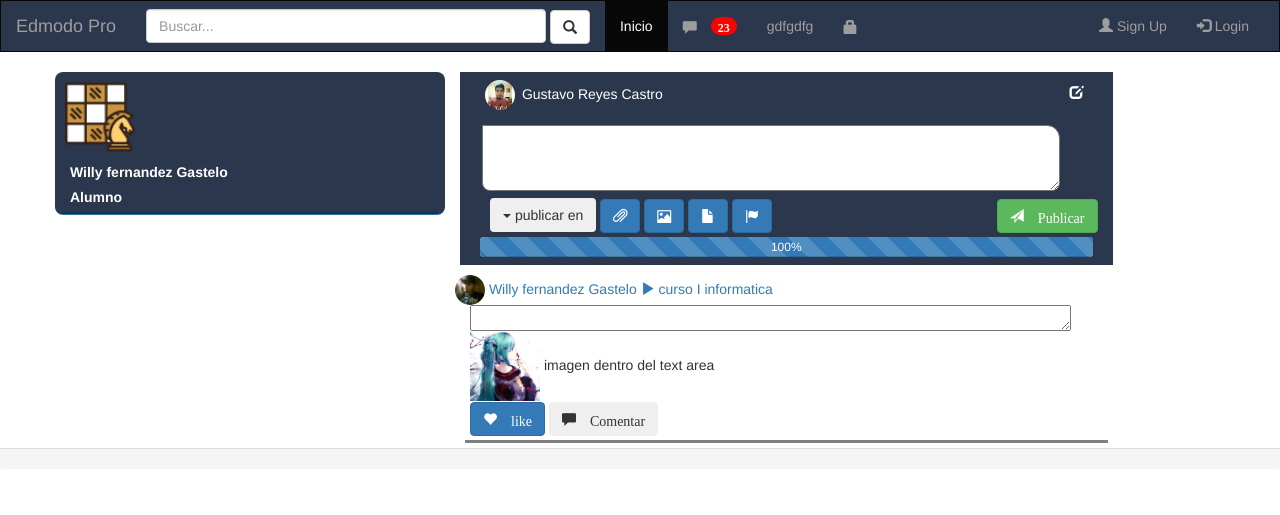
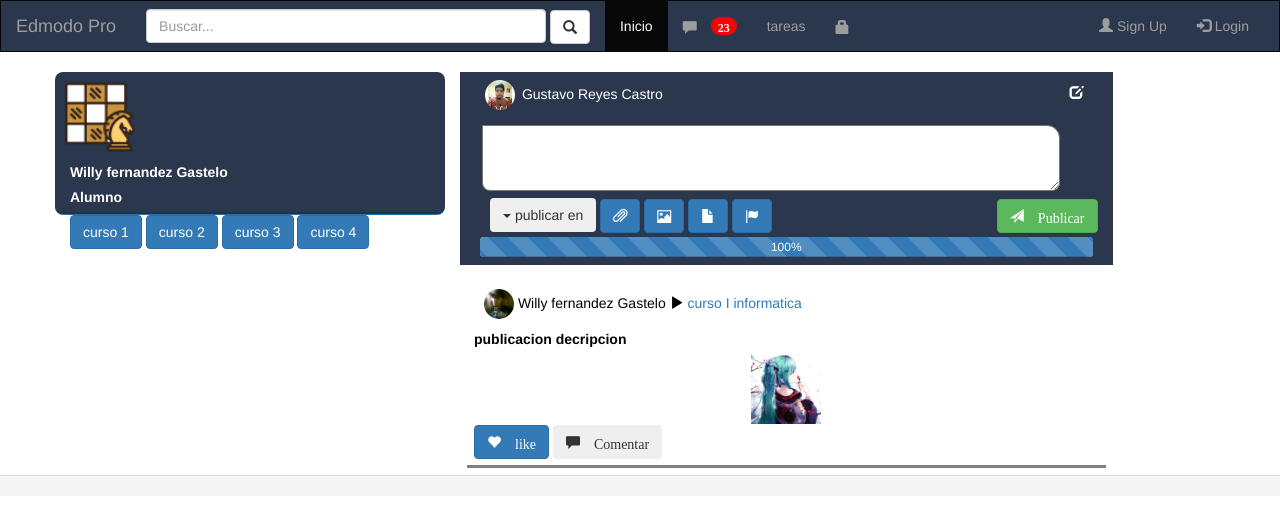
Before and after one commit to willyfer/EdmodoPro, a PHP site: page /principal.html in a window 1280 px wide. Shown: the top 515 px of the page. Run offline with PHP 8.4, Linux system fonts and the light colour scheme.

Commit message:
actualizacion
v4.0

```diff
--- a/material-kit-html-v2.0.4/assets/css/estili_willy.css
+++ b/material-kit-html-v2.0.4/assets/css/estili_willy.css
@@ -173,12 +173,13 @@
     background-color: red;
 }
 .ul2 {
-    border-color: cyan;
+    border-color: black;
     border-style: solid;
-    border-width: 1px;
+    border-width: 3px;
     width: 250px;
     margin: 5px;
     padding: 5px;
+    border-radius: 0px 10px 10px 10px;
 }
 #form_search {
     width: 400px;
@@ -209,8 +210,8 @@
     border-color: #2b374d;
 }
 #posts {
-    padding: 5px;
-    margin: 5px;
+    padding: 7px;
+    margin: 7px;
     border-bottom: solid;
     border-width: 3px;
     border-color: grey;
--- /dev/null
+++ b/material-kit-html-v2.0.4/assets/js/willy.js
@@ -0,0 +1,4 @@
+function cambiar_color() {
+    var = document.getElementById('pruebaxxx');
+    var.style.color == 'black';
+}
--- a/material-kit-html-v2.0.4/principal.html
+++ b/material-kit-html-v2.0.4/principal.html
@@ -5,9 +5,11 @@
         <title>
             Edmodo Pro
         </title>
-        <link href="https://maxcdn.bootstrapcdn.com/bootstrap/3.3.7/css/bootstrap.min.css" rel="stylesheet">
+        <script src="assets/js/willy.js">
+        </script>
         <script src="https://ajax.googleapis.com/ajax/libs/jquery/3.3.1/jquery.min.js">
         </script>
+        <link href="https://maxcdn.bootstrapcdn.com/bootstrap/3.3.7/css/bootstrap.min.css" rel="stylesheet">
             <script src="https://maxcdn.bootstrapcdn.com/bootstrap/3.3.7/js/bootstrap.min.js">
             </script>
             <link href="assets/css/estili_willy.css" rel="stylesheet">
@@ -28,6 +30,7 @@
         <script src="assets/js/jquery-3.3.1.js">
         </script>
     </head>
+</html>
 <body>
     <nav class="navbar navbar-inverse " id="fila_nav" style="border-radius: 0px">
         <div class="container-fluid">
@@ -145,7 +148,7 @@
                     </li>
                     <li>
                         <a href="#">
-                                gdfgdfg
+                            tareas
                         </a>
                     </li>
                     <li>
@@ -191,6 +194,20 @@
                         </label>
                     </div>
                 </div>
+                <div>
+                    <button class="btn btn-primary" id="pruebaxxx" onclick="cambiar_color()">
+                        curso 1
+                    </button>
+                    <button class="btn btn-primary" onclick="location.href='php/conexion.php'">
+                        curso 2
+                    </button>
+                    <button class="btn btn-primary" onclick="location.href='php/insert_post.php'">
+                        curso 3
+                    </button>
+                    <button class="btn btn-primary">
+                        curso 4
+                    </button>
+                </div>
             </div>
             <div class="col-md-7">
                 <div class="container-fluid" id="postear">
@@ -232,10 +249,10 @@
                     </div>
                 </div>
                 <div id="posts">
-                        <div class="row" id="head_postes">
+                    <div class="row" id="head_postes" style="padding:5px ;margin:5px">
                         <img alt="#" class="img-rounded img-circle img_small" src="assets/img/willy.jpg">
                         </img>
-                            <a href="#">
+                        <a href="#" style="color: black">
                             Willy fernandez Gastelo
                             <span class="glyphicon glyphicon-play">
                                 <a href="#">
@@ -244,12 +261,14 @@
                             </span>
                         </a>
                     </div>
-                        <div id_posteado="">
-                            <textarea class="ancho_auto" id="txtarea_posts" name="#" rows="1">
-                            </textarea>
-                            <img alt="" class="img_big" src="assets/img/Madoka.jpg">
-                                imagen dentro del text area
+                    <div class="" id="posteado">
+                        <label for="#" style="color: black ;font-size: 14px">
+                            publicacion decripcion
+                        </label>
+                        <div>
+                            <img alt="" class="img_big center-block" src="assets/img/Madoka.jpg">
                             </img>
+                        </div>
                     </div>
                     <div id="options_post">
                         <button class="btn btn-primary glyphicon glyphicon-heart">
@@ -286,4 +305,3 @@
     <script src="./assets/js/material-kit.js?v=2.0.4" type="text/javascript">
     </script>
 </body>
-</html>
```
Also changed, not shown: material-kit-html-v2.0.4/php/conexion.php (added, +13 -0 lines), material-kit-html-v2.0.4/php/insert_post.php (added, +18 -0 lines), material-kit-html-v2.0.4/php/mostrar_posts.php (added). Lines whose indentation alone changed are shown as unchanged.
